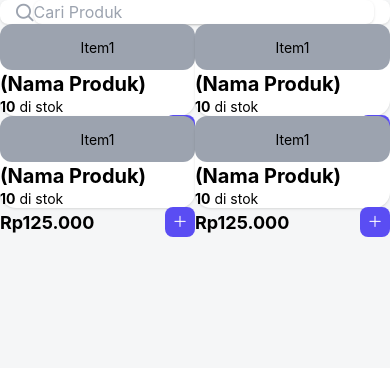
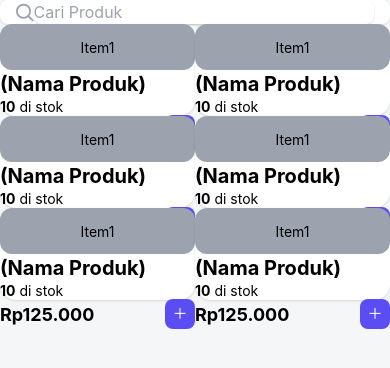
Before and after one commit to kevinprayoga/stockify-fe, a React Native app: screen /Cart in a window 390 px wide. Shown: the top 368 px of the page. Built offline with nearby package versions, Linux system fonts and the light colour scheme.

Commit message:
little changes

```diff
--- a/src/Tab/Cart.jsx
+++ b/src/Tab/Cart.jsx
@@ -108,6 +108,54 @@ export default function Cart() {
                 </View>
               </View>
             </View>
+
+          </View>
+          {/* Row 3 */}
+          <View className="w-full flex-row my-[10] justify-between ">
+            {/* Col 1 */}
+            <View className="w-1/2 h-[240]">
+              <View className="bg-white h-full rounded-2xl mx-[5] shadow">
+                <View className="items-center justify-center h-1/2 bg-gray-400 rounded-xl m-[10]">
+                  <Text>Item1</Text>
+                </View>
+                <View className="mx-[10]">
+                  <Text className="text-xl font-bold">(Nama Produk)</Text>
+                  <View className="flex-row">
+                    <Text className="font-bold">10</Text><Text> di stok</Text>
+                  </View>
+                  <View className="flex-row items-center justify-between mt-[10]">
+                    <Text className="text-[18px] font-bold">Rp125.000</Text>
+                    <View className="justify-center">
+                      <TouchableOpacity className="w-[30px] h-[30px] bg-[#5A4DF3] rounded-lg items-center justify-center">
+                        <AntDesign name="plus" size={15} color="white" className="p-[5]"/>
+                      </TouchableOpacity>
+                    </View>
+                  </View>
+                </View>
+              </View>
+            </View>
+            {/* Col 2 */}
+            <View className="w-1/2 h-[240]">
+              <View className="bg-white h-full rounded-2xl mx-[5] shadow">
+                <View className="items-center justify-center h-1/2 bg-gray-400 rounded-xl m-[10]">
+                  <Text>Item1</Text>
+                </View>
+                <View className="mx-[10]">
+                  <Text className="text-xl font-bold">(Nama Produk)</Text>
+                  <View className="flex-row">
+                    <Text className="font-bold">10</Text><Text> di stok</Text>
+                  </View>
+                  <View className="flex-row items-center justify-between mt-[10]">
+                    <Text className="text-[18px] font-bold">Rp125.000</Text>
+                    <View className="justify-center">
+                      <TouchableOpacity className="w-[30px] h-[30px] bg-[#5A4DF3] rounded-lg items-center justify-center">
+                        <AntDesign name="plus" size={15} color="white" className="p-[5]"/>
+                      </TouchableOpacity>
+                    </View>
+                  </View>
+                </View>
+              </View>
+            </View>
           </View>
         </View>
       </ScrollView>
--- /dev/null
+++ b/src/Tab/Order.jsx
@@ -0,0 +1,15 @@
+import React from "react";
+import { ScrollView, Text, TextInput, Touchable, TouchableOpacity, View } from "react-native";
+// import { ScrollView } from "react-native-reanimated/lib/typescript/Animated";
+import { MaterialIcons } from '@expo/vector-icons';
+import AntDesign from '@expo/vector-icons/AntDesign';
+import { Octicons } from '@expo/vector-icons';
+
+
+export default function Cart() {
+    return (
+        <View>
+            <Text>History</Text>
+        </View>
+    );
+}
```
